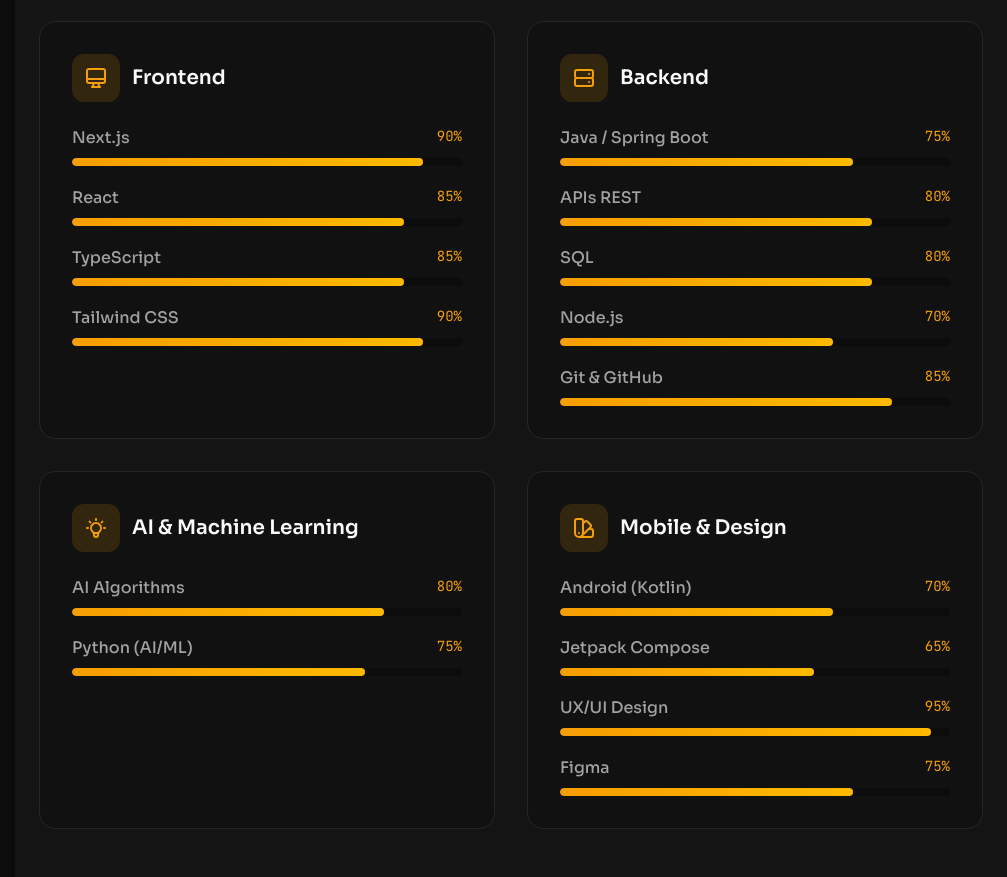
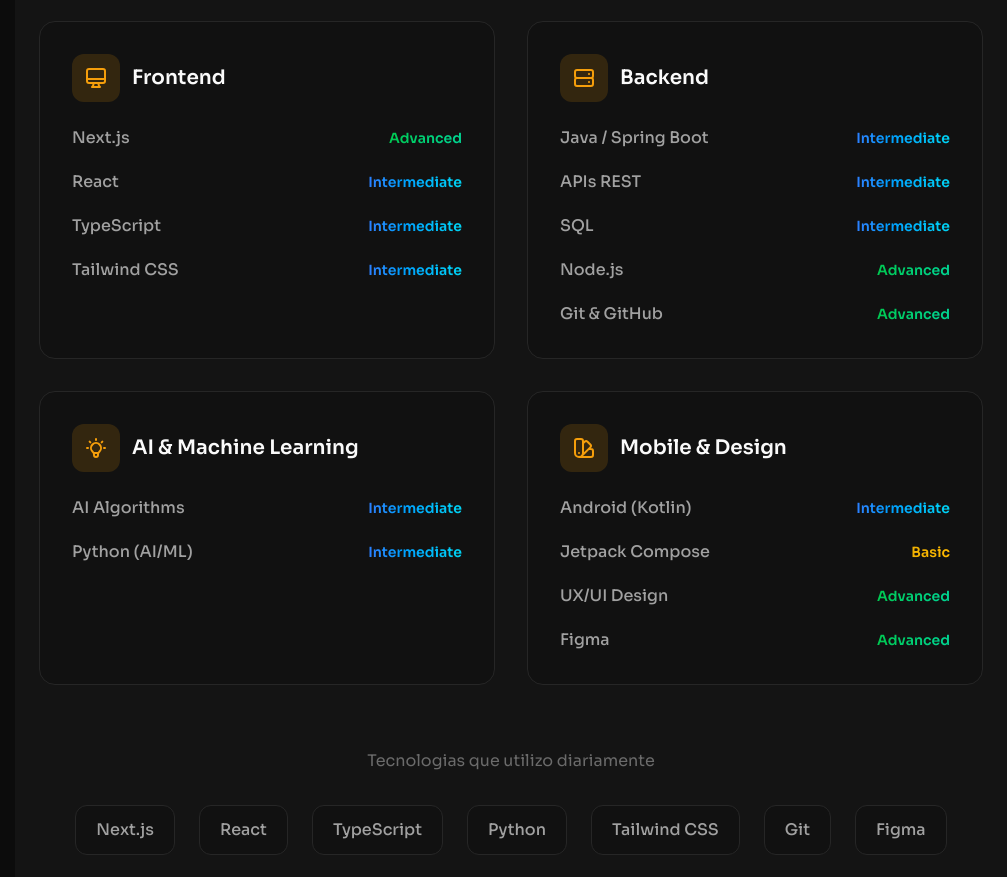
Before and after one commit to JMiguelF04/portfolio, a Next.js app: page / in a window 1280 px wide. Shown: the part 1920-2797 px from the top of the page, without its empty margins (273-1280 px from the left). Built offline with nearby package versions, Linux system fonts and the light colour scheme.

Commit message:
New skills UI

```diff
--- a/components/SkillsSection.tsx
+++ b/components/SkillsSection.tsx
@@ -1,7 +1,7 @@
 "use client";
 
 import { useLanguage } from "@/lib/LanguageContext";
-import { skillsData, dailyTechnologies } from "@/data/skills";
+import { skillsData, dailyTechnologies, getLevelColor } from "@/data/skills";
 
 export default function SkillsSection() {
   const { t } = useLanguage();
@@ -33,17 +33,11 @@
 
               <div className="space-y-5">
                 {skillGroup.items.map((skill) => (
-                  <div key={skill.name}>
-                    <div className="flex justify-between mb-2">
-                      <span className="text-foreground-secondary font-medium">{skill.name}</span>
-                      <span className="text-accent font-mono text-sm">{skill.level}%</span>
-                    </div>
-                    <div className="h-2 bg-background rounded-full overflow-hidden">
-                      <div
-                        className="h-full bg-gradient-to-r from-accent to-amber-400 rounded-full transition-all duration-1000 ease-out"
-                        style={{ width: `${skill.level}%` }}
-                      />
-                    </div>
+                  <div key={skill.name} className="flex justify-between items-center">
+                    <span className="text-foreground-secondary font-medium">{skill.name}</span>
+                    <span className={`text-sm font-semibold bg-gradient-to-r ${getLevelColor(skill.level)} bg-clip-text text-transparent`}>
+                      {skill.level}
+                    </span>
                   </div>
                 ))}
               </div>
--- a/data/skills.tsx
+++ b/data/skills.tsx
@@ -2,7 +2,7 @@
 
 export interface SkillItem {
   name: string;
-  level: number;
+  level: "Advanced" | "Intermediate" | "Basic" | "";
 }
 
 export interface SkillCategory {
@@ -10,6 +10,19 @@
   icon: ReactNode;
   items: SkillItem[];
 }
+
+export const getLevelColor = (level: string): string => {
+  switch (level) {
+    case "Advanced":
+      return "from-green-500 to-emerald-400";
+    case "Intermediate":
+      return "from-blue-500 to-cyan-400";
+    case "Basic":
+      return "from-yellow-500 to-amber-400";
+    default:
+      return "from-gray-500 to-gray-400";
+  }
+};
 
 export const skillsData: SkillCategory[] = [
   {
@@ -20,10 +33,10 @@
       </svg>
     ),
     items: [
-      { name: "Next.js", level: 90 },
-      { name: "React", level: 85 },
-      { name: "TypeScript", level: 85 },
-      { name: "Tailwind CSS", level: 90 },
+      { name: "Next.js", level: "Advanced" },
+      { name: "React", level: "Intermediate" },
+      { name: "TypeScript", level: "Intermediate" },
+      { name: "Tailwind CSS", level: "Intermediate" },
     ],
   },
   {
@@ -34,11 +47,11 @@
       </svg>
     ),
     items: [
-      { name: "Java / Spring Boot", level: 75 },
-      { name: "APIs REST", level: 80 },
-      { name: "SQL", level: 80 },
-      { name: "Node.js", level: 70 },
-      { name: "Git & GitHub", level: 85 },
+      { name: "Java / Spring Boot", level: "Intermediate" },
+      { name: "APIs REST", level: "Intermediate" },
+      { name: "SQL", level: "Intermediate" },
+      { name: "Node.js", level: "Advanced" },
+      { name: "Git & GitHub", level: "Advanced" },
     ],
   },
   {
@@ -49,8 +62,8 @@
       </svg>
     ),
     items: [
-      { name: "AI Algorithms", level: 80 },
-      { name: "Python (AI/ML)", level: 75 },
+      { name: "AI Algorithms", level: "Intermediate" },
+      { name: "Python (AI/ML)", level: "Intermediate" },
     ],
   },
   {
@@ -61,10 +74,10 @@
       </svg>
     ),
     items: [
-      { name: "Android (Kotlin)", level: 70 },
-      { name: "Jetpack Compose", level: 65 },
-      { name: "UX/UI Design", level: 95 },
-      { name: "Figma", level: 75 },
+      { name: "Android (Kotlin)", level: "Intermediate" },
+      { name: "Jetpack Compose", level: "Basic" },
+      { name: "UX/UI Design", level: "Advanced" },
+      { name: "Figma", level: "Advanced" },
     ],
   },
 ];
@@ -74,7 +87,7 @@
   "React",
   "TypeScript",
   "Python",
-  "Tailwind",
+  "Tailwind CSS",
   "Git",
   "Figma",
   "VS Code",
```
Also changed, not shown: components/ExperienceSection.tsx (+84 -84 lines), components/SideBar.tsx (+4 -4 lines).
